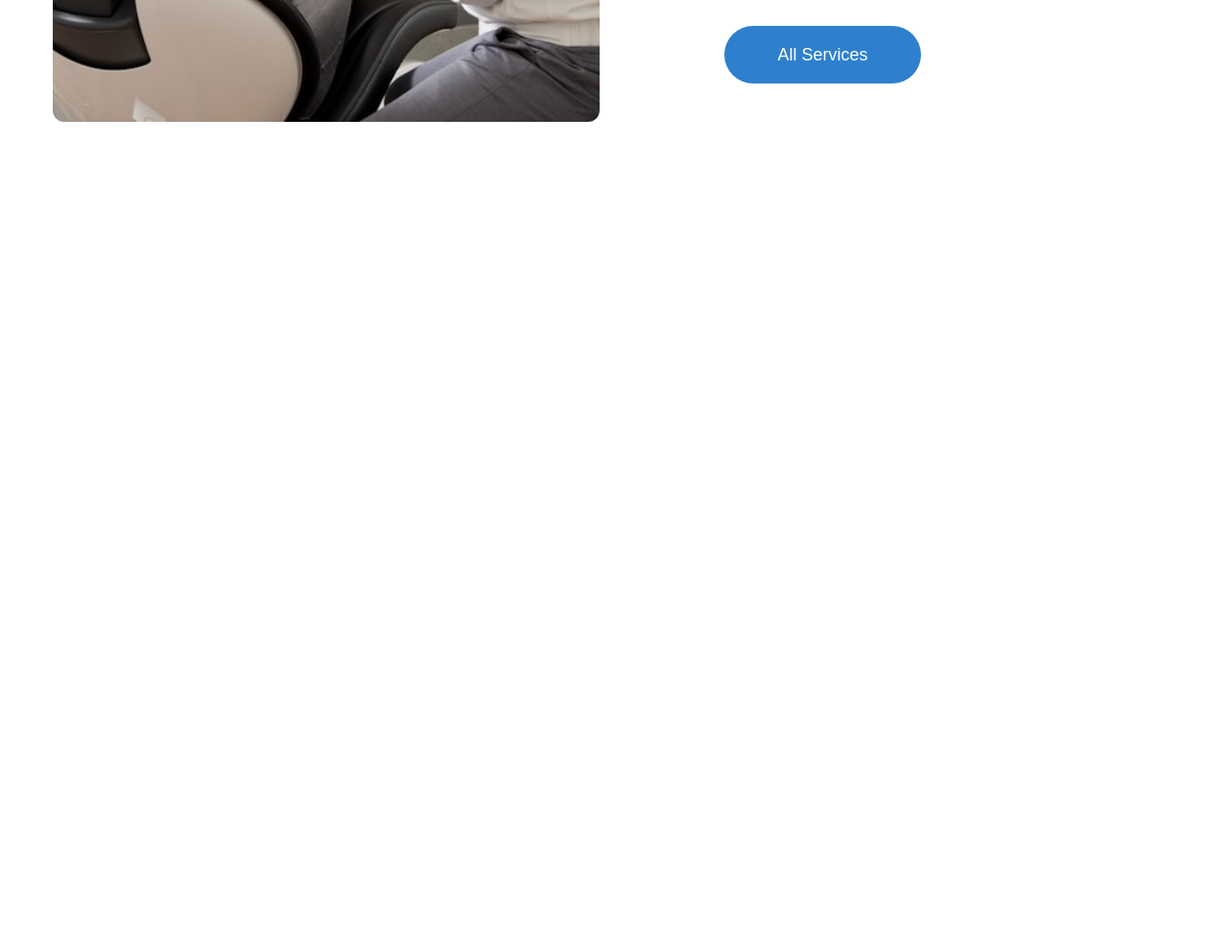
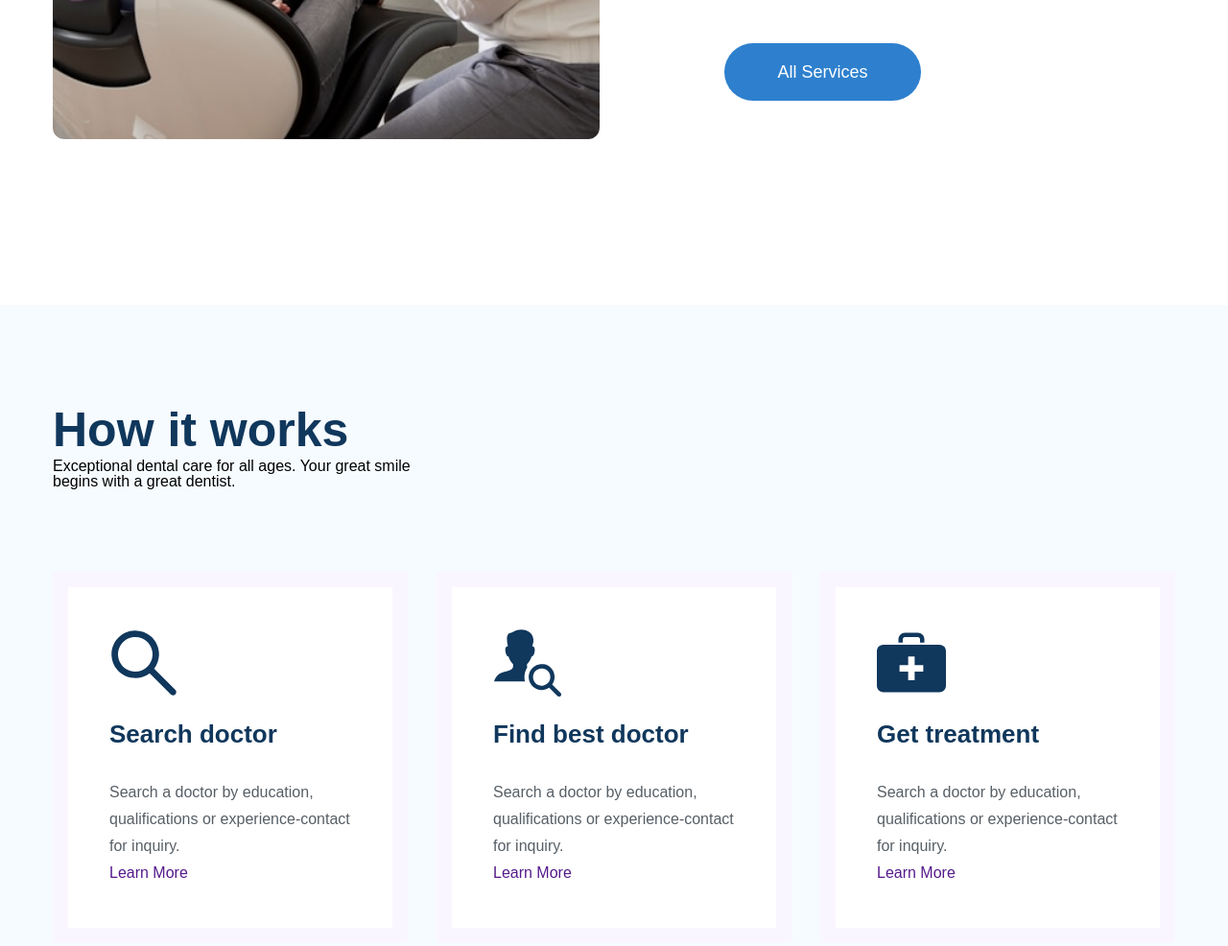
Before and after one commit to HarryVenn/d---n-3, a plain HTML site: page index.html in a window 1280 px wide. Shown: the part 1603-2589 px from the top of the page at 96% size. Before the commit the page ends 1903 px from the top, so only its background shows below. Drawn offline with Linux system fonts and the light colour scheme.

Commit message:
6 code how it works

```diff
--- a/assets/css/style.css
+++ b/assets/css/style.css
@@ -40,13 +40,13 @@ a {
 .btn:hover {
   opacity: 0.9;
 }
-.service__heading {
+.service-heading {
   color: #10375c;
   font-weight: 600;
   font-size: 5rem;
   line-height: 1.2;
 }
-.service__desc {
+.service-desc {
   margin-top: 18px;
   color: #575f66;
   font-weight: 300;
@@ -172,7 +172,7 @@ header {
 }
 .service__desc {
   width: 468px;
-  margin: 0 auto;
+  margin: 18px auto 0;
 }
 .service__row {
   margin-top: 70px;
@@ -213,7 +213,7 @@ header {
   justify-content: center;
   flex-shrink: 0;
   margin-right: 19px;
-  transition: 0.25;
+  transition: 0.25s;
 }
 .service-item__heading {
   color: #10375c;
@@ -229,3 +229,51 @@ header {
 .service__btn {
   margin-top: 55px;
 }
+/* ============== work ========= */
+.work {
+  padding: 100px 0px;
+  background-color: #f6fbff;
+}
+.work__desc {
+  width: 468px;
+}
+.work__list {
+  margin-top: 86px;
+  display: grid;
+  grid-template-columns: repeat(3, 1fr);
+  column-gap: 30px;
+}
+.work-item {
+  padding: 43px;
+  border-radius: 4px;
+  background: #fff;
+  border: 16px solid #faf6ff;
+  transition: 0.25s;
+}
+.work-item:hover {
+  border-color: #2e80ce;
+  transform: translateY(-16px);
+}
+.work-item__heading {
+  margin-top: 18px;
+  color: #10375c;
+  font-weight: 600;
+  font-size: 2.6rem;
+  line-height: 1.38;
+}
+.work-item__desc {
+  color: #575f66;
+  margin-top: 28px;
+  font-weight: 300;
+  font-size: 1.6rem;
+  line-height: 1.75;
+}
+.work-item__more {
+  font-weight: 400;
+  display: inline-block;
+  font-size: 1.6rem;
+  line-height: 1.75;
+}
+.work__desc {
+  width: 400px;
+}
--- a/index.html
+++ b/index.html
@@ -180,7 +180,7 @@
             <!-- item 2 -->
             <section class="service-item">
               <div class="service-item__icon">
-                <img src="./assets/icon/service-icon.svg" alt="" />
+                <img src="./assets/icon/service-icon.svg" alt=""  />
               </div>
               <div class="service-item__body">
                 <div class="service-item__heading">Wisdom Teeth Removal</div>
@@ -207,7 +207,37 @@
           </div>
         </div>
       </section>
-    </div>
+      <!-- work -->
+       <section class="work">
+        <div class="container ">
+          <h2 class="service-heading">How it works</h2>
+          <p class="section-desc work__desc">Exceptional dental care for all ages. Your great smile begins with a great dentist.</p>
+        <div class="work__list">
+          <!-- item 1 -->
+           <section class="work-item">
+           <img src="./assets/icon/Orion_search.svg" alt="" class="work-item__icon">
+           <h3 class="work-item__heading">Search doctor</h3>
+           <p class="work-item__desc">Search a doctor by education, qualifications or experience-contact for inquiry.</p>
+           <a href="" class="work-item__more">Learn More</a>
+           </section>
+            <!-- item 2 -->
+           <section class="work-item">
+           <img src="./assets/icon/Orion_find-user.svg" alt="" class="work-item__icon">
+           <h3 class="work-item__heading">Find best doctor</h3>
+           <p class="work-item__desc">Search a doctor by education, qualifications or experience-contact for inquiry.</p>
+           <a href="" class="work-item__more">Learn More</a>
+           </section>
+            <!-- item  3 -->
+           <section class="work-item">
+           <img src="./assets/icon/Orion_first-aid-kit.svg" alt="" class="work-item__icon">
+           <h3 class="work-item__heading">Get treatment</h3>
+           <p class="work-item__desc">Search a doctor by education, qualifications or experience-contact for inquiry.</p>
+           <a href="" class="work-item__more">Learn More</a>
+           </section>
+        </div>
+        </div>
+
+       </section>
     </main>
   </body>
 </html>
```
Also changed, not shown: assets/icon/Orion_find-user.svg (added), assets/icon/Orion_first-aid-kit.svg (added), assets/icon/Orion_search.svg (added).
